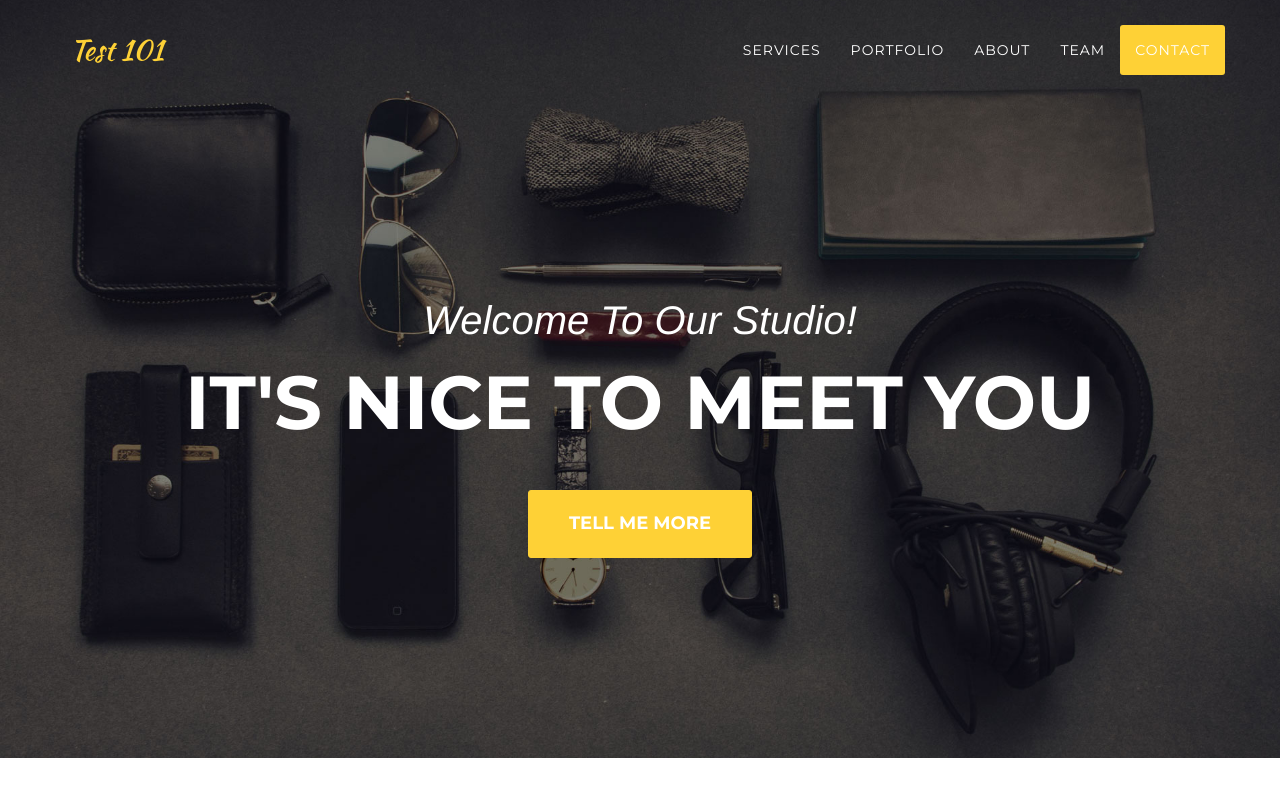
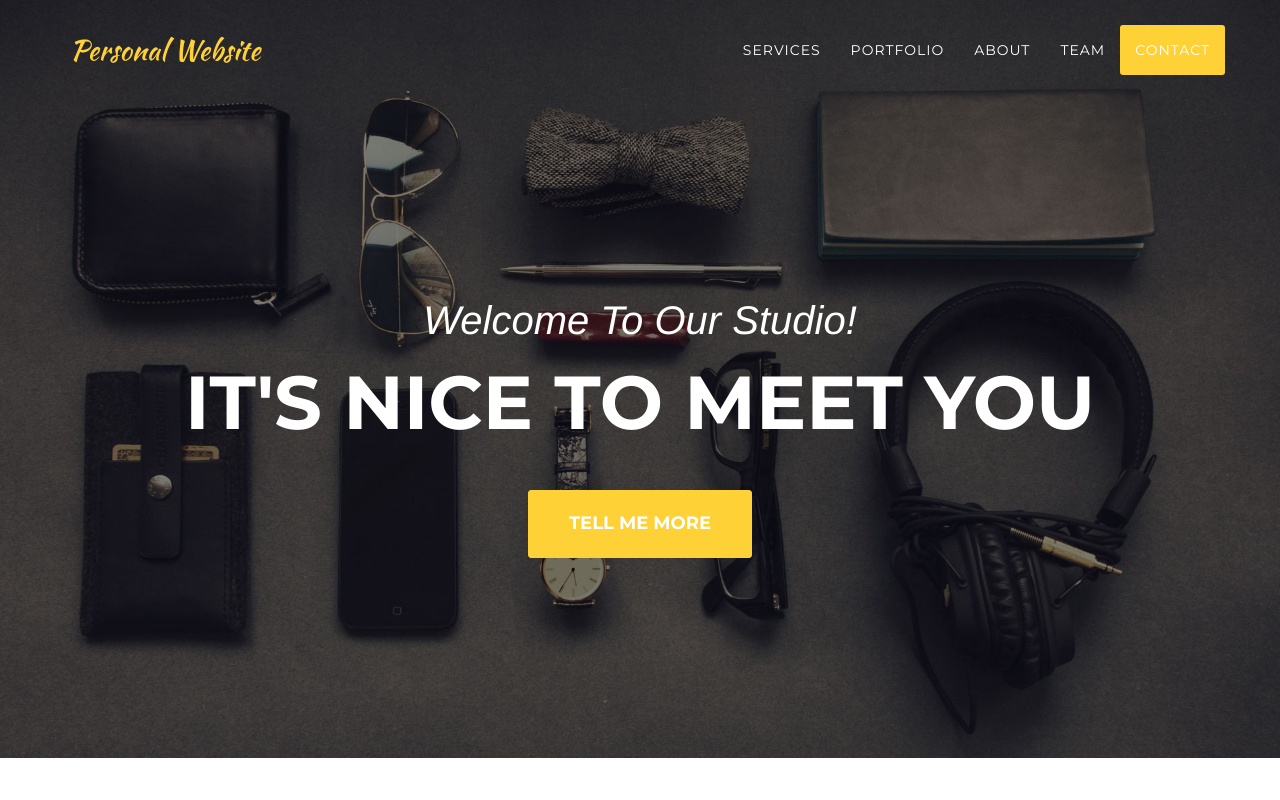
Before and after one commit to DjiangQA/DjiangQA.github.io, a website: page index.html in a window 1280 px wide. Shown: the top 800 px of the page. Drawn offline with nearby package versions, Linux system fonts and the light colour scheme; a web font is replaced by a local one.

Commit message:
Website update2

```diff
--- a/index.html
+++ b/index.html
@@ -43,7 +43,7 @@
                 <button type="button" class="navbar-toggle" data-toggle="collapse" data-target="#bs-example-navbar-collapse-1">
                     <span class="sr-only">Toggle navigation</span> Menu <i class="fa fa-bars"></i>
                 </button>
-                <a class="navbar-brand page-scroll" href="#page-top">Test 101</a>
+                <a class="navbar-brand page-scroll" href="#page-top">Personal Website</a>
             </div>
 
             <!-- Collect the nav links, forms, and other content for toggling -->
```
